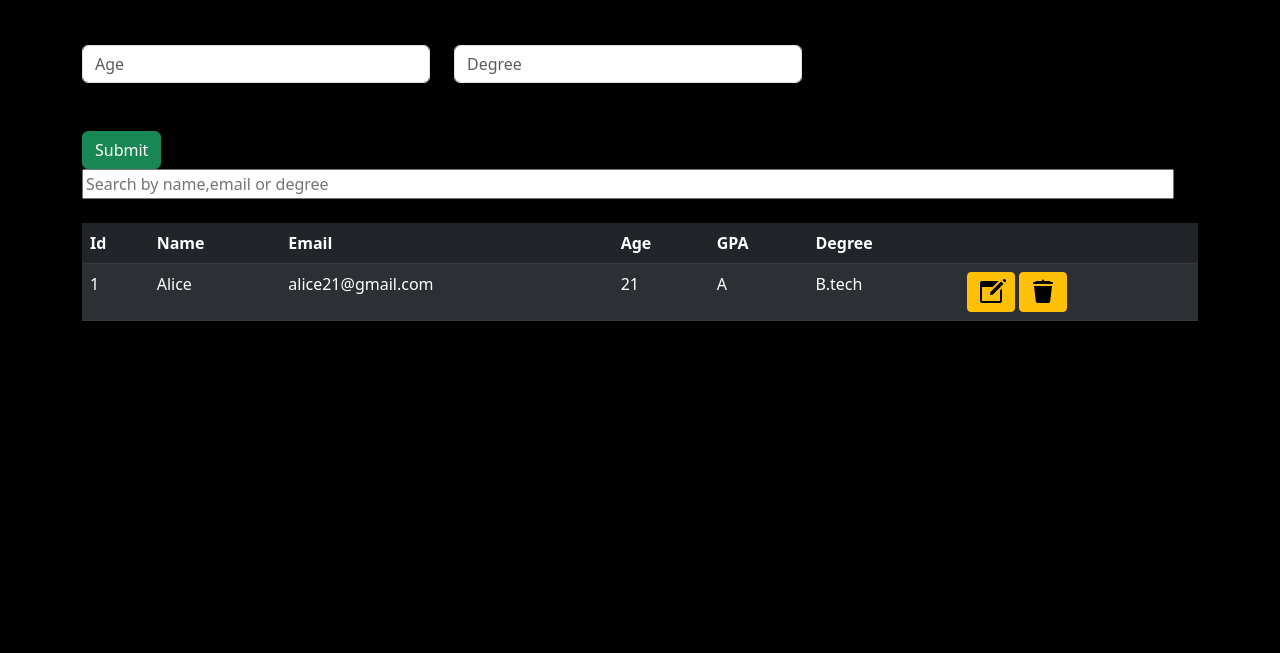
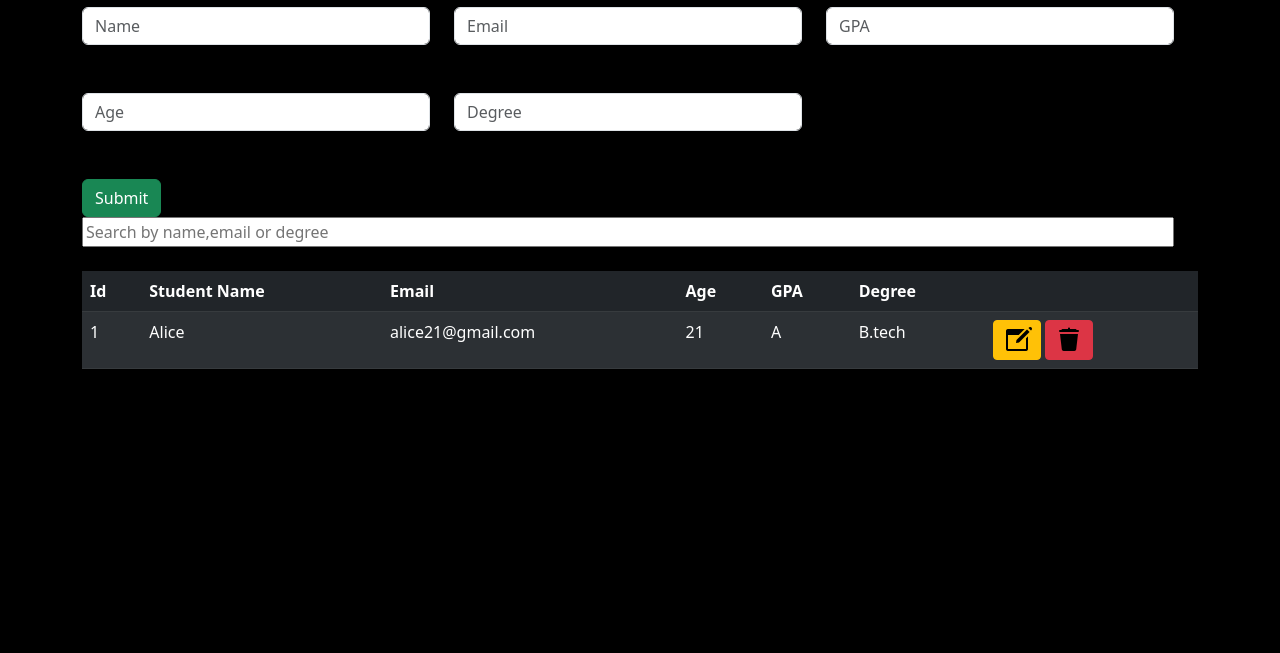
Before and after one commit to ektaspeak1/module-test, a plain HTML site: page index.html in a window 1280 px wide. Shown: the part 147-800 px from the top of the page. Drawn offline with nearby package versions, Linux system fonts and the light colour scheme.

Commit message:
Update index.html

```diff
--- a/index.html
+++ b/index.html
@@ -9,7 +9,7 @@
 
 </head>
 <body style="color:white; background-color:black">
-    <div class="container mb-5">
+    <div class="container mt-5">
         <div class="text-start">
             <h1 class="display-5 mb-5"><strong>STUDENT MANAGEMENT CRUD</strong></h1>
         </div>
@@ -17,11 +17,11 @@
         <div class="main row justify-content-start">
             <form action="" id="student-form" class="row justify-content-start mb-4" autocomplete="off">
                 <div class="col-4 mb-5">
-                    <input type="text" class="form-control" placeholder="name" id="name">
+                    <input type="text" class="form-control" placeholder="Name" id="name">
                 </div>
 
                 <div class="col-4 mb-5">
-                    <input type="text" class="form-control" placeholder="email" id="email">
+                    <input type="text" class="form-control" placeholder="Email" id="email">
                 </div>
 
                 <div class="col-4 mb-5">
@@ -52,7 +52,7 @@
                     <thead>
                         <tr>
                             <th>Id</th>
-                            <th>Name</th>
+                            <th>Student Name</th>
                             <th>Email</th>
                             <th>Age</th>
                             <th>GPA</th>
@@ -73,7 +73,7 @@
                             <td>
                                 <a href="#" class="btn btn-warning btn-sm edit"><img src="icons8-edit-30.png"></a>
 
-                                <a href="#" class="btn btn-warning btn-sm delete"><img src="icons8-delete-30.png"></a>
+                                <a href="#" class="btn btn-danger btn-sm delete"><img src="icons8-delete-30.png"></a>
                             </td>
                         </tr>
                     </tbody>
```
